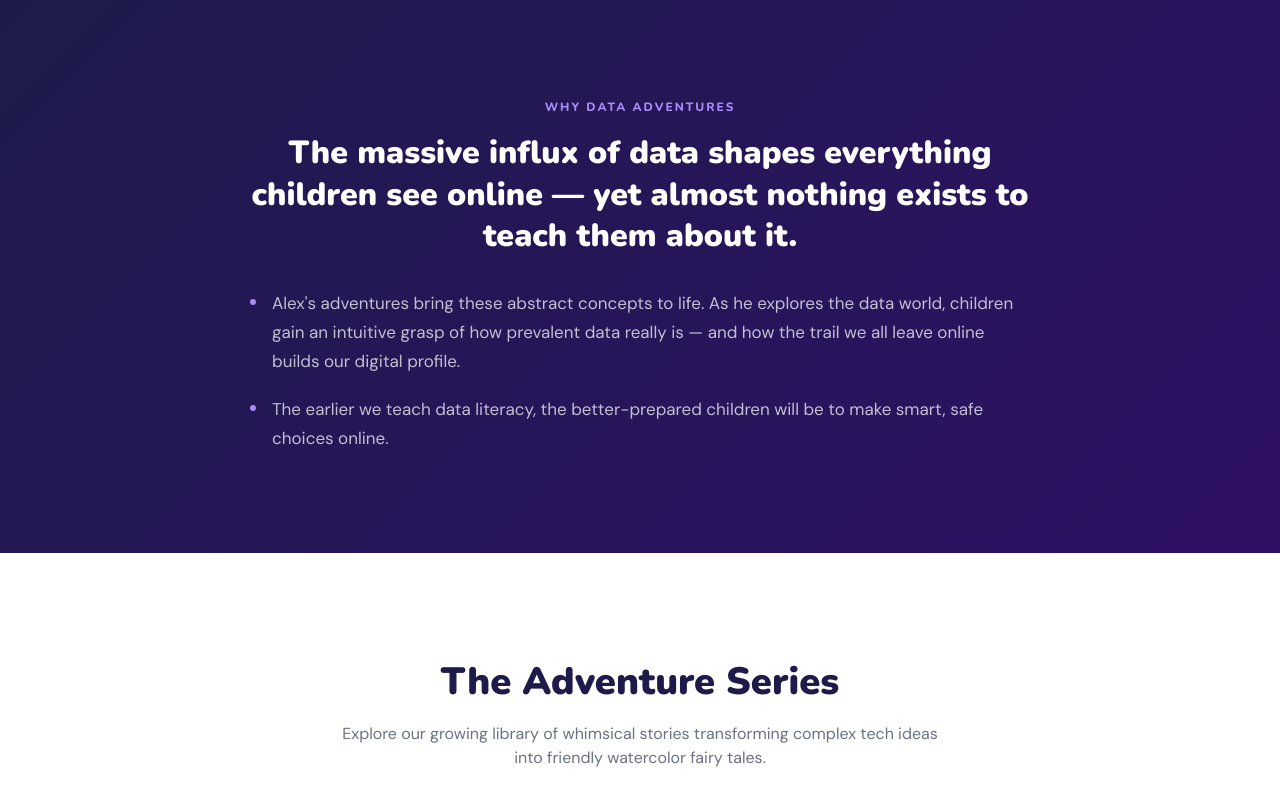
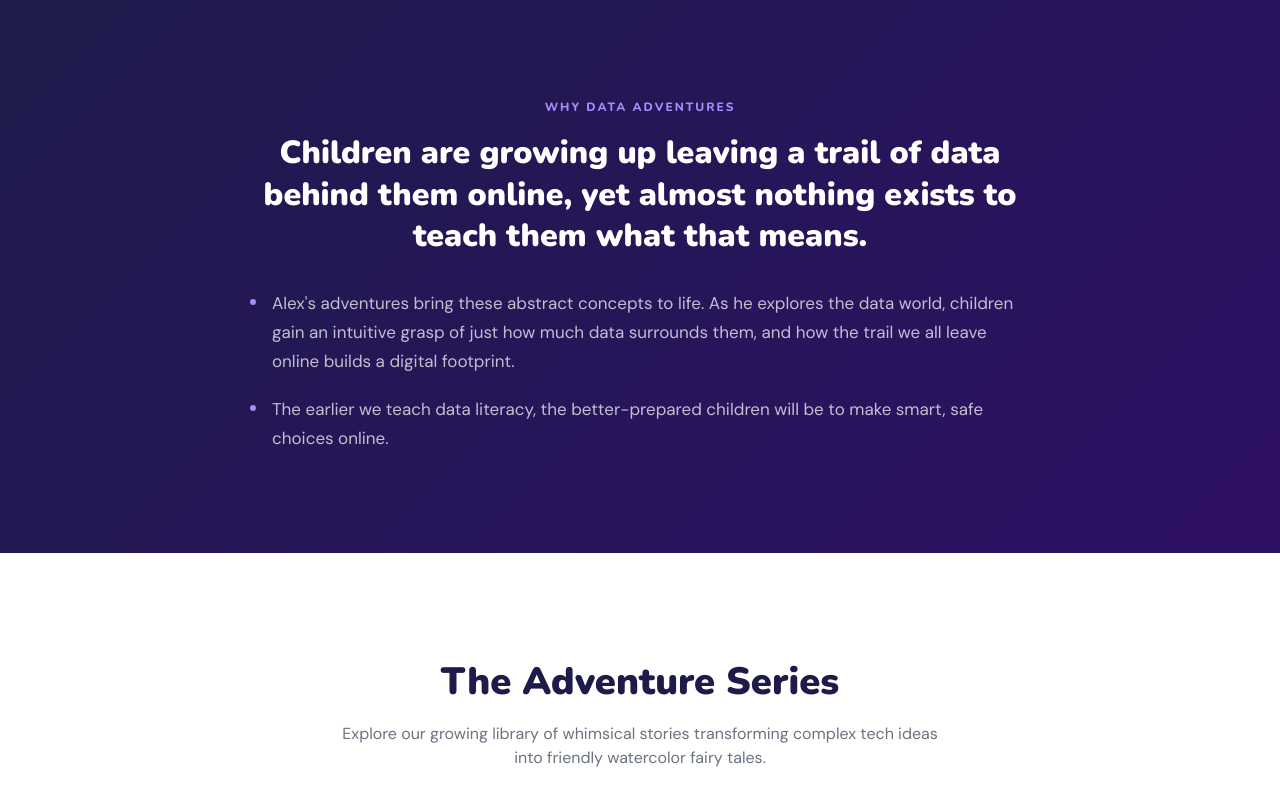
Before and after one commit to isahbella007/data-adventures, a Next.js app: page / in a window 1280 px wide. Shown: the part 802-1600 px from the top of the page. Built offline with nearby package versions, Linux system fonts and the light colour scheme.

Commit message:
Update page.tsx
text stuff

```diff
--- a/src/app/page.tsx
+++ b/src/app/page.tsx
@@ -34,7 +34,7 @@ const BUBBLE_VARIANTS = [
 
 const VALUES = [
   { icon: '🤝', title: 'Consent First', desc: 'Teaches children the core real-life value of giving and checking for permission before sharing personal things online.' },
-  { icon: '🌐', title: 'Demystifying Tech', desc: 'Breaks down invisible internet components — like networks, meshes, and servers — into visual, digestible concepts kids get instantly.' },
+  { icon: '🌐', title: 'Demystifying Tech', desc: 'Breaks down invisible internet components, like networks, meshes, and servers, into visual, digestible concepts kids get instantly.' },
   { icon: '🎨', title: 'Gentle Stories', desc: 'Replaces cold cyber screens with soft, hand-painted worlds, protecting the magic of a classic childhood story reading hour.' },
 ];
 
@@ -176,7 +176,7 @@ export default function HomePage() {
                 mb: '20px',
               }}
             >
-              Alex & His <br />
+              Alex & the <br />
               <Box component="span" sx={{ color: '#6d28d9' }}>Data Twin</Box>
             </Typography>
 
@@ -271,12 +271,12 @@ export default function HomePage() {
               mb: '32px',
             }}
           >
-            The massive influx of data shapes everything children see online — yet almost nothing exists to teach them about it.
+            Children are growing up leaving a trail of data behind them online, yet almost nothing exists to teach them what that means.
           </Typography>
 
           <Box sx={{ display: 'flex', flexDirection: 'column', gap: '20px', textAlign: 'left' }}>
             {[
-              "Alex's adventures bring these abstract concepts to life. As he explores the data world, children gain an intuitive grasp of how prevalent data really is — and how the trail we all leave online builds our digital profile.",
+              "Alex's adventures bring these abstract concepts to life. As he explores the data world, children gain an intuitive grasp of just how much data surrounds them, and how the trail we all leave online builds a digital footprint.",
               "The earlier we teach data literacy, the better-prepared children will be to make smart, safe choices online.",
             ].map((text, i) => (
               <Box key={i} sx={{ display: 'flex', gap: '16px', alignItems: 'flex-start' }}>
@@ -499,7 +499,7 @@ export default function HomePage() {
             >
               <InputBase
                 type="email"
-                placeholder="Enter parent email address..."
+                placeholder="Enter grown-up's email address..."
                 value={email}
                 onChange={(e) => setEmail(e.target.value)}
                 required
```
